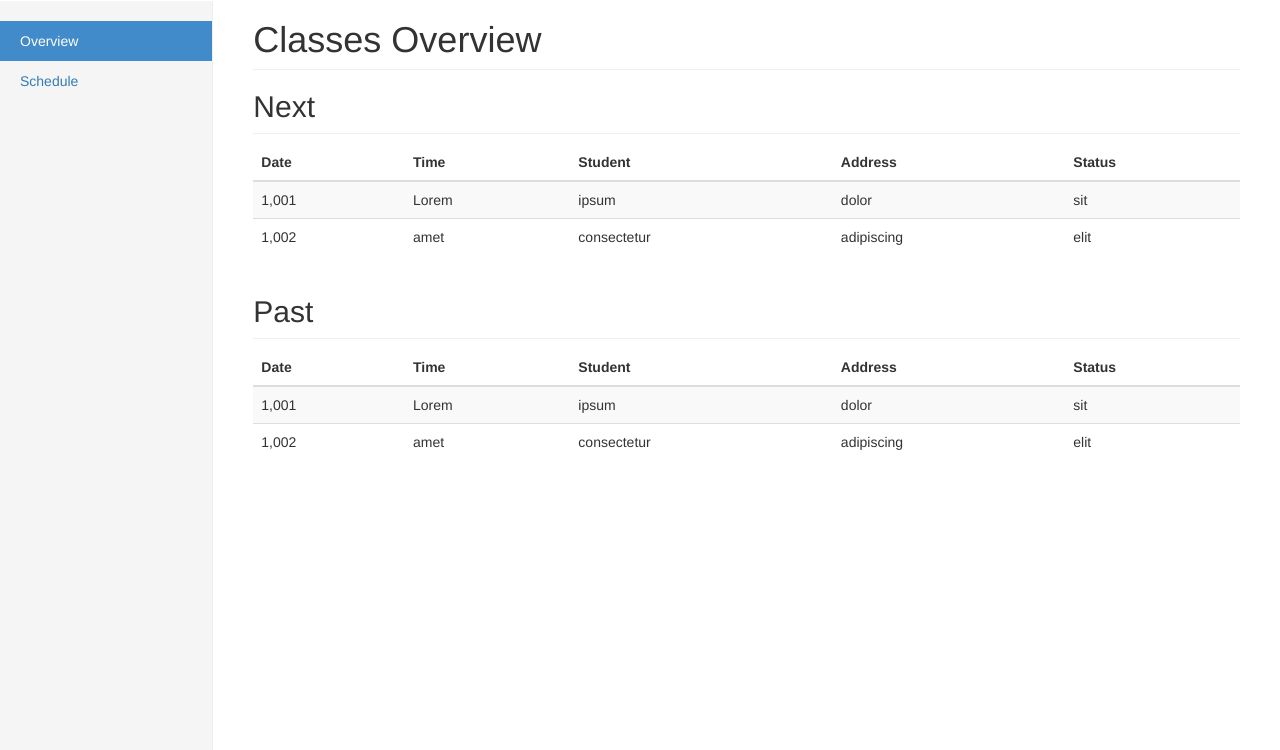
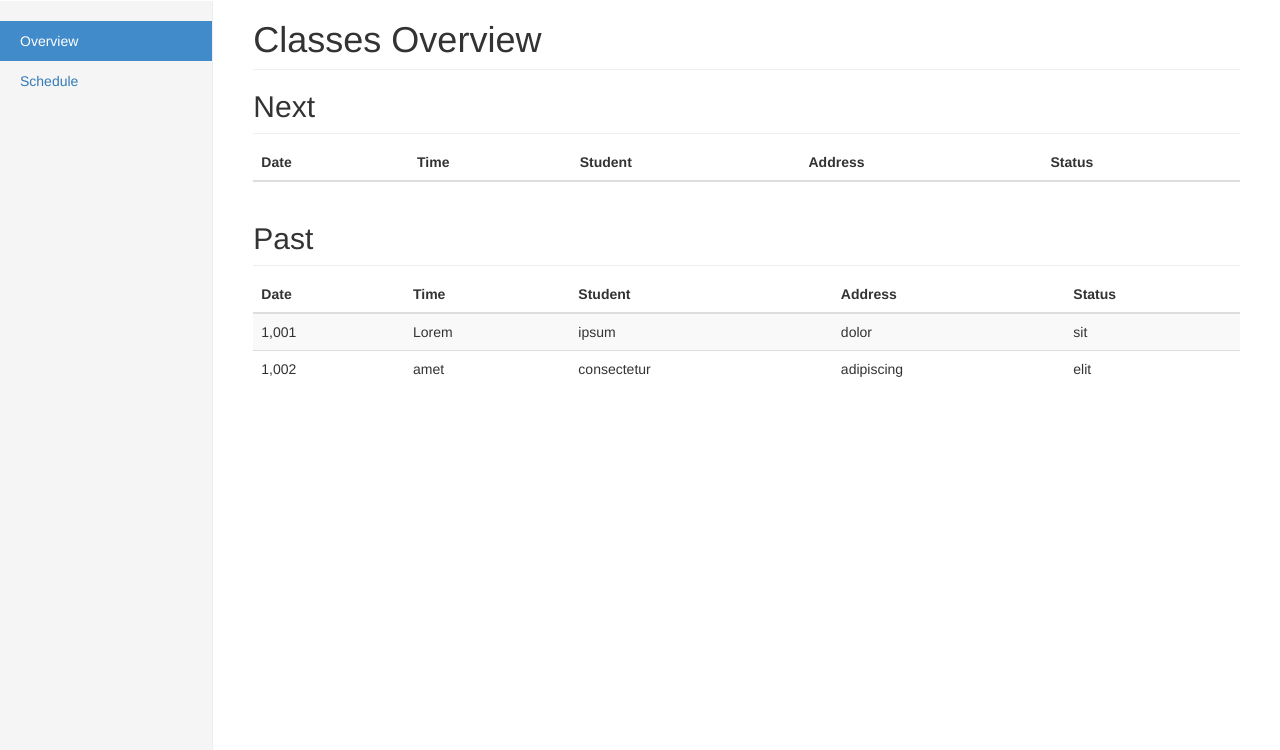
Before and after one commit to thalespaiva/koumparos, a Django app: page /teacher/ in a window 1280 px wide. Shown: the part 50-800 px from the top of the page. Run offline with Django 3.2, Linux system fonts and the light colour scheme; lists and menus that the app fills with data are empty; some libraries are stand-ins or nearby versions.

Commit message:
Preparing the template for receiving classes infos.

```diff
--- a/koumparos/templates/teacher/overview.html
+++ b/koumparos/templates/teacher/overview.html
@@ -19,22 +19,17 @@
           <th>Status</th>
         </tr>
       </thead>
-      <tbody>
-        <tr>
-          <td>1,001</td>
-          <td>Lorem</td>
-          <td>ipsum</td>
-          <td>dolor</td>
-          <td>sit</td>
-        </tr>
-        <tr>
-          <td>1,002</td>
-          <td>amet</td>
-          <td>consectetur</td>
-          <td>adipiscing</td>
-          <td>elit</td>
-        </tr>
-      </tbody>
+      {% for class in classes %}
+        <tbody>
+          <tr>
+            <td>{{ class.date }}</td>
+            <td>{{ class.start_time }} - {{ class.finish_time }}</td>
+            <td>{{ class.student }}</td>
+            <td>{{ class.address }}</td>
+            <td>...</td>
+          </tr>
+        </tbody>
+      {% endfor %}
     </table>
   </div>
 
```
